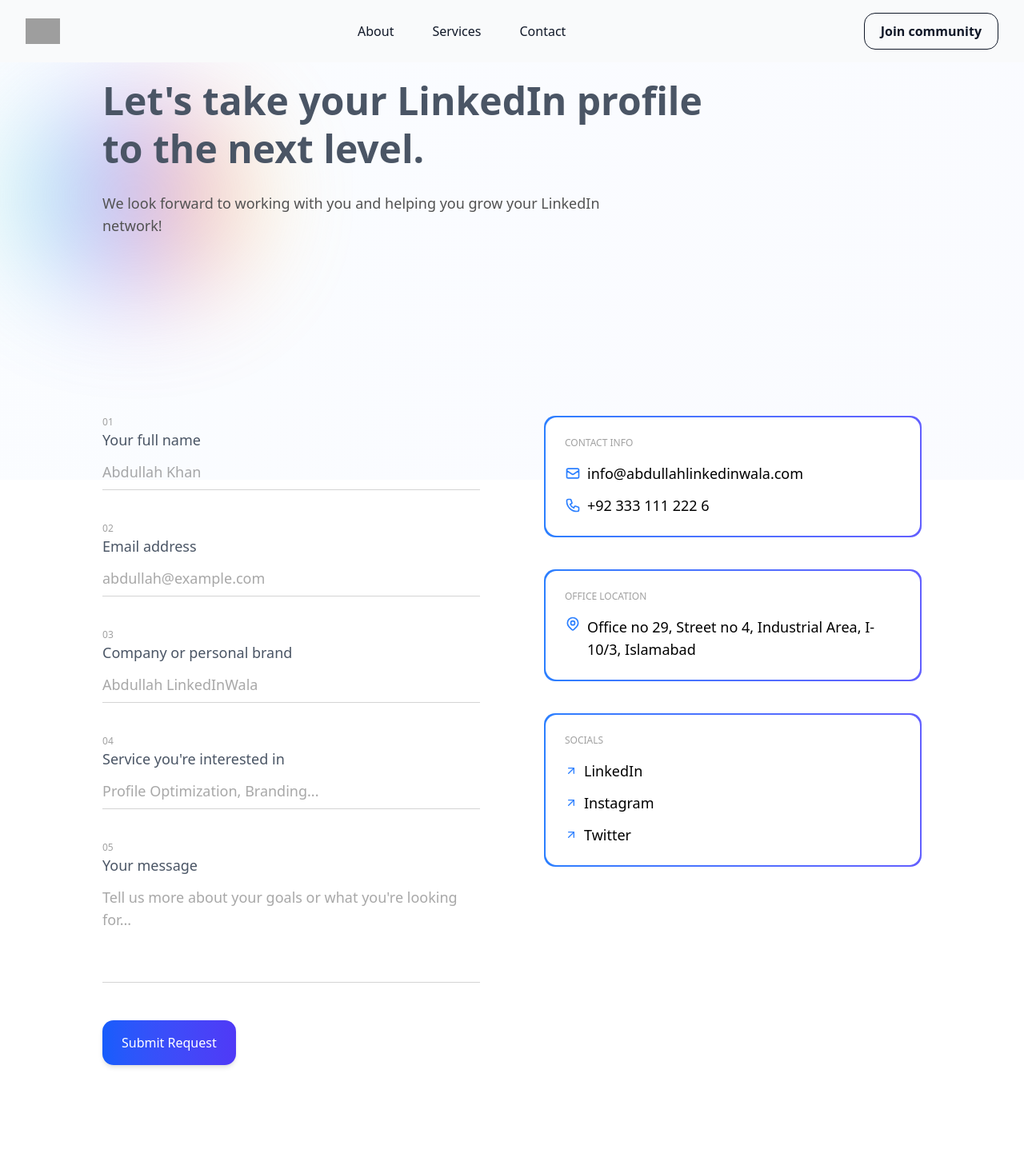
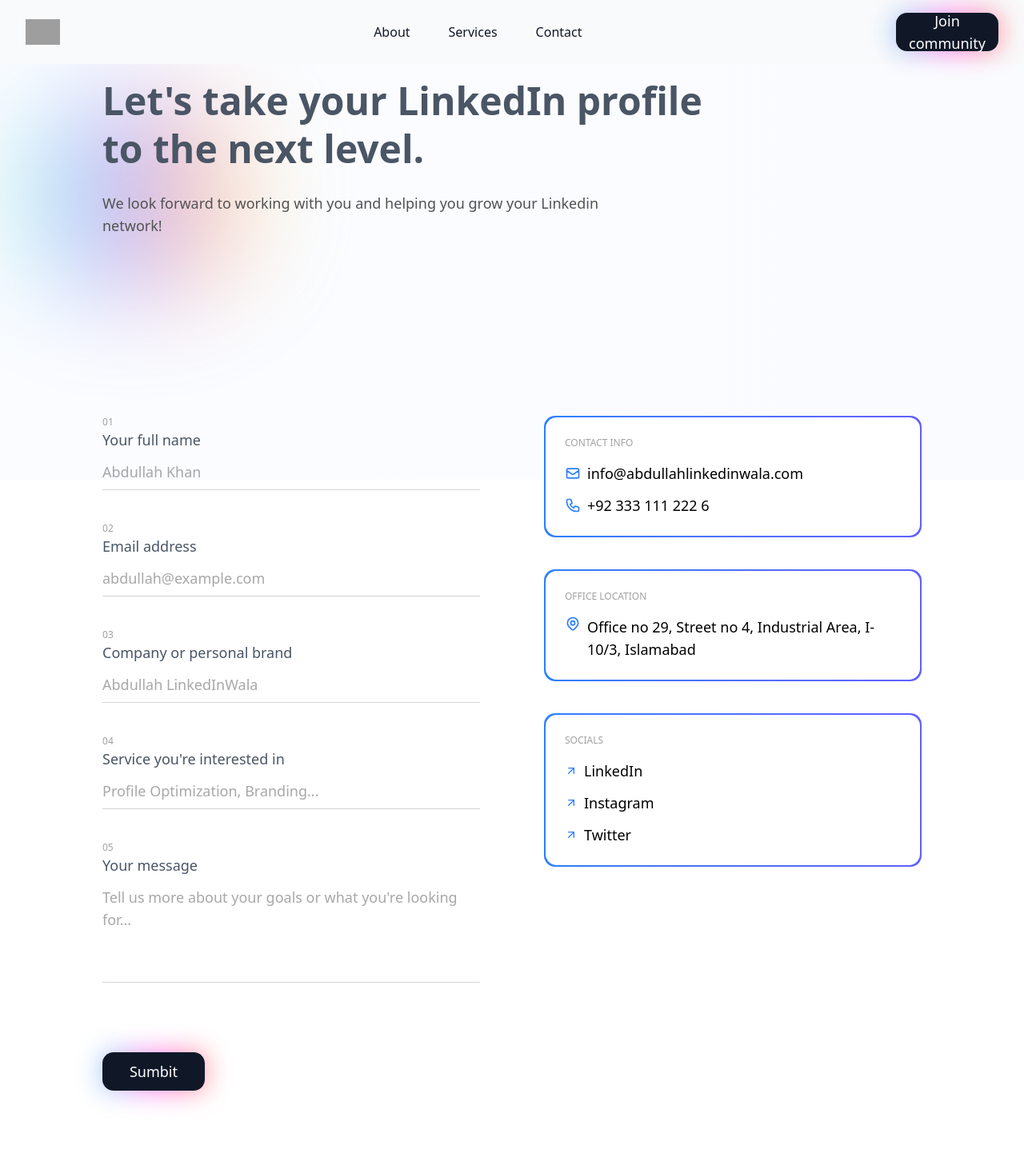
Before and after one commit to FarhanYousafzai0/abdullahsaeed, a Next.js app: page /contact in a window 1280 px wide. Shown: the top 1462 px of the page at 80% size. Built offline with nearby package versions, Linux system fonts and the light colour scheme; grey boxes are pictures that could not be loaded.

Commit message:
2 Section is remainig

```diff
--- a/app/(root)/about/page.jsx
+++ b/app/(root)/about/page.jsx
@@ -2,6 +2,7 @@
 import { SpinnerDotted } from "spinners-react";
 import Header from "../components/Header";
 import { Experience } from "../Utils/data";
+import { PulseLoader } from "react-spinners";
 
 export const Page = () => {
   return (
@@ -66,10 +67,10 @@ export const Page = () => {
 
     <div className="mt-20 ">
 
-    <span className="md:text-4xl mr-10 text-5xl text-gray-600 font-normal ">
-              I can help you with
+    <span className="md:text-5xl mr-10 text-3xl text-gray-600 font-normal flex items-end gap-1 ">
+              I can help you with <PulseLoader size={5} speedMultiplier={0.5} color="text-gray-600 "/>
             </span>
-<div className="grid xl:grid-cols-3 md:grid-cols-2 grid-cols-1 gap-8">
+<div className="grid xl:grid-cols-3 md:grid-cols-2 grid-cols-1 gap-4">
   {Experience.map((item, index) => (
     <div key={index} className="relative pt-10 px-5 pb-5">
 
--- a/app/(root)/components/Header.jsx
+++ b/app/(root)/components/Header.jsx
@@ -72,12 +72,12 @@ const Header = () => {
 
         {/* CTA */}
         <div className="hidden lg:flex">
-          <Link
-            href="#"
-            className="px-5 py-2 text-base font-semibold leading-7 text-gray-900 border border-gray-900 rounded-xl"
-          >
-            Join community
-          </Link>
+        <div className="relative inline-flex w-fit  group">
+              <div className="absolute transition-all duration-1000  opacity-70 -inset-px bg-gradient-to-r from-[#44BCFF] via-[#FF44EC] to-[#FF675E] rounded-xl blur-lg group-hover:opacity-100 group-hover:-inset-1 group-hover:duration-200 animate-tilt" />
+              <button type="submit" className="relative inline-flex cursor-pointer  items-center justify-center h-[3rem] w-[8rem] text-lg  text-white transition-all duration-200 bg-gray-900 rounded-xl">
+                Join community
+              </button>
+            </div>
         </div>
 
         {/* Mobile Menu Button */}
--- a/app/(root)/components/Hero.jsx
+++ b/app/(root)/components/Hero.jsx
@@ -75,9 +75,12 @@ const Hero = () => {
 
             {/* CTA */}
             <div className="hidden lg:flex">
-              <Link href="#" className="px-5 py-2 text-base font-semibold leading-7 text-gray-900 border border-gray-900 rounded-xl transition-all">
+            <div className="relative inline-flex w-fit group">
+              <div className="absolute transition-all duration-1000  opacity-70 -inset-px bg-gradient-to-r from-[#44BCFF] via-[#FF44EC] to-[#FF675E] rounded-xl blur-lg group-hover:opacity-100 group-hover:-inset-1 group-hover:duration-200 animate-tilt" />
+              <button type="submit"  className="relative inline-flex cursor-pointer  items-center justify-center h-[3rem] w-[8rem] text-lg  text-white transition-all duration-200 bg-gray-900 rounded-xl">
                 Join community
-              </Link>
+              </button>
+            </div>
             </div>
           </div>
         </div>
--- a/app/(root)/contact/page.jsx
+++ b/app/(root)/contact/page.jsx
@@ -4,6 +4,7 @@ import Link from "next/link";
 import React, { useState } from "react";
 import Header from "../components/Header";
 import { ArrowUpRight } from "lucide-react";
+import { BeatLoader, SyncLoader } from "react-spinners";
 
 const ContactPage = () => {
   const [formData, setFormData] = useState({
@@ -47,6 +48,11 @@ const ContactPage = () => {
           services: "",
           message: "",
         });
+
+        // Hide success message after 5 seconds
+        setTimeout(() => {
+          setSubmitStatus(null);
+        }, 5000);
       } else {
         setSubmitStatus("error");
       }
@@ -84,7 +90,7 @@ const ContactPage = () => {
     </span>
 
     <p className="mt-6 text-lg text-neutral-600 max-w-2xl">
-      We look forward to working with you and helping you grow your LinkedIn network!
+      We look forward to working with you and helping you grow your Linkedin network!
     </p>
   </div>
 </div>
@@ -151,14 +157,12 @@ const ContactPage = () => {
               </div>
 
               {/* Submit Button */}
-              <button
-                type="submit"
-                className="relative px-6 py-4 w-fit cursor-pointer text-base font-medium bg-gradient-to-r from-blue-600 to-indigo-600 text-white rounded-xl hover:from-blue-700 hover:to-indigo-700 transition-all shadow-md hover:shadow-lg"
-                disabled={isSubmitting}
-              >
-                {isSubmitting ? "Submitting..." : "Submit Request"}
-                <span className="absolute inset-0 rounded-xl border-2 border-white opacity-0 hover:opacity-20 transition-opacity"></span>
+              <div className="relative inline-flex w-fit mt-10 group">
+              <div className="absolute transition-all duration-1000  opacity-70 -inset-px bg-gradient-to-r from-[#44BCFF] via-[#FF44EC] to-[#FF675E] rounded-xl blur-lg group-hover:opacity-100 group-hover:-inset-1 group-hover:duration-200 animate-tilt" />
+              <button type="submit" disabled={isSubmitting} className="relative inline-flex cursor-pointer  items-center justify-center h-[3rem] w-[8rem] text-lg  text-white transition-all duration-200 bg-gray-900 rounded-xl">
+                {isSubmitting ? <BeatLoader size={10} color="white" /> :  "Sumbit"}
               </button>
+            </div>
             </form>
 
             {/* RIGHT: CONTACT INFO */}
--- a/app/(root)/services/page.jsx
+++ b/app/(root)/services/page.jsx
@@ -16,7 +16,7 @@ const Services = () => {
             <p className="text-lg mt-10 font-medium text-gray-600 font-pj">
               Discover what Abdullah (LinkedIn Wala) can do for you
             </p>
-            <h2 className="mt-4 text-5xl font-bold text-gray-900 sm:text-4xl xl:text-5xl font-pj">
+            <h2 className="mt-4 text-4xl font-bold text-gray-900 sm:text-4xl xl:text-5xl font-pj">
               Our Professional Services
             </h2>
           </div>
--- a/app/loading.jsx
+++ b/app/loading.jsx
@@ -1,11 +1,12 @@
-import React from 'react'
+import React from 'react';
+import { RotateLoader } from 'react-spinners';
 
-const loading = () => {
+const Loading = () => {
   return (
-    <div>
-      ----Loading
+    <div className="flex items-center justify-center h-screen w-screen bg-white text-black text-xl font-semibold">
+      <RotateLoader   color="text-gray-600 "/>
     </div>
-  )
-}
+  );
+};
 
-export default loading
+export default Loading;
--- a/package.json
+++ b/package.json
@@ -21,7 +21,7 @@
     "next": "15.3.5",
     "react": "^19.0.0",
     "react-dom": "^19.0.0",
-
+    "react-spinners": "^0.17.0",
     "spinners-react": "^1.0.11",
     "tailwind-merge": "^3.3.1",
     "uninstall": "^0.0.0"
```
Also changed, not shown: 1 other file (tests, documents, lock files or other folders).
